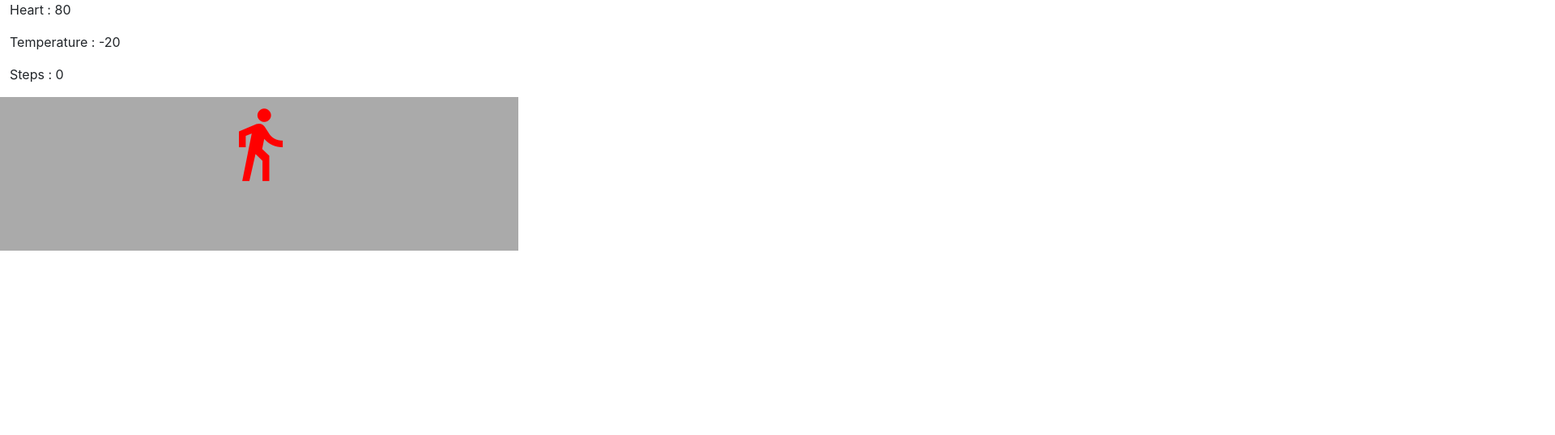
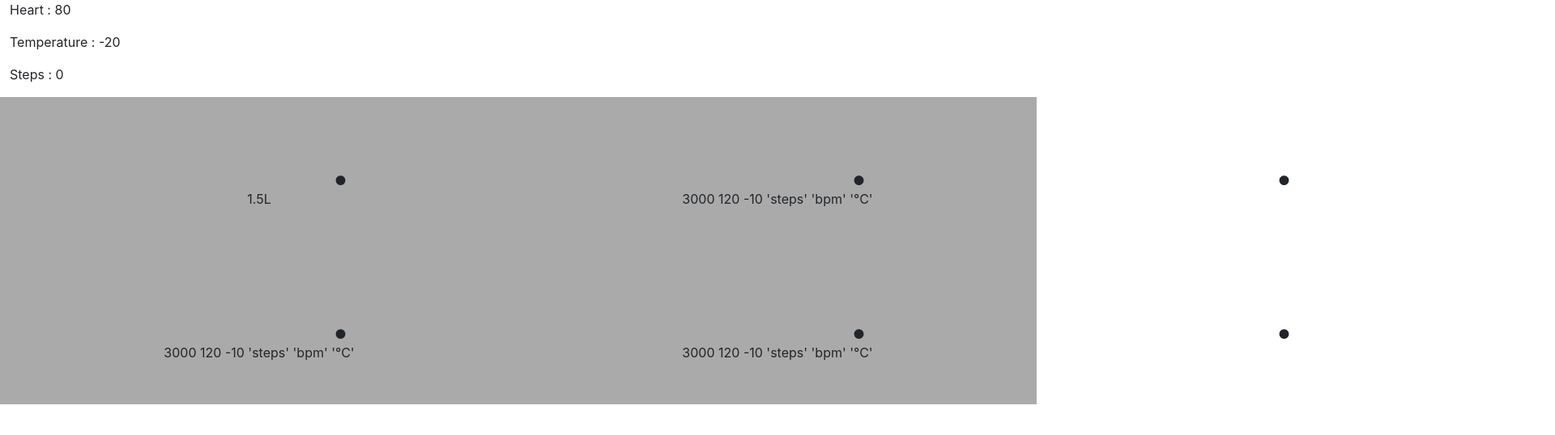
Before and after one commit to AurelienVERRIER/Elsy, a React (Create React App) app: page / in a window 1280 px wide. Shown: the top 538 px of the page at 81% size, 1920 px wide, since content can reach past the window. Built offline with nearby package versions, Linux system fonts and the light colour scheme.

Commit message:
Exercice 5 on going

```diff
--- a/src/App.js
+++ b/src/App.js
@@ -1,7 +1,7 @@
 import React from "react";
 import './App.css';
 import './styles/global.css';
-import Steps from './components/Steps'
+import Box from './components/Box';
 
 const tempsMin = -20
 const tempsMAx = 40
@@ -14,11 +14,41 @@ class App extends React.Component {
   render() {
     return (
       <div className="container-fluid">
+
         <div className="row">
           <p>Heart : 80</p>
           <p>Temperature : -20</p>
           <p>Steps : 0</p>
-          <Steps />
+
+          {/* Water Box */}
+          <Box
+          icon="local_drink"
+          color="#3A85FF"
+          value="1.5"
+          unit="L" />
+
+          {/* Steps Box */}
+          <Box
+          icon="directions_walk favorite wb_sunny"
+          color="black red yellow"
+          value = "3000 120 -10"
+          unit = " 'steps' 'bpm' '°C' " />
+
+          {/* Hearth Box */}
+          <Box
+          icon="directions_walk favorite wb_sunny"
+          color="black red yellow"
+          value = "3000 120 -10"
+          unit = " 'steps' 'bpm' '°C' " />
+
+
+          {/* Temperature Box */}
+          <Box
+          icon="directions_walk favorite wb_sunny"
+          color="black red yellow"
+          value = "3000 120 -10"
+          unit = " 'steps' 'bpm' '°C' " />
+
         </div>
       </div>
     );
--- /dev/null
+++ b/src/components/Box.js
@@ -0,0 +1,21 @@
+import React from "react";
+import '../App.css';
+
+class Box extends React.Component {
+  render() {
+    return (
+      <div className="box col-sm3 col-6">
+          <span className="material-icons" style={{fontSize:100, color:"this.prop.value"}}>
+            this.props.icon
+          </span>
+          <p>
+            {this.props.value}
+            {this.props.unit}
+          </p>
+      </div>
+    );
+  }
+
+}
+
+export default Box
--- a/src/components/Steps.js
+++ /dev/null
@@ -1,20 +0,0 @@
-import React from "react";
-import '../App.css';
-
-class Steps extends React.Component {
-  render() {
-    return (
-      <div className="box col-sm3 col-6">
-
-
-
-          <span className="material-icons" style={{fontSize:100, color:"red"}}>
-          directions_walk
-          </span>
-        </div>
-    );
-  }
-
-}
-
-export default Steps
```
